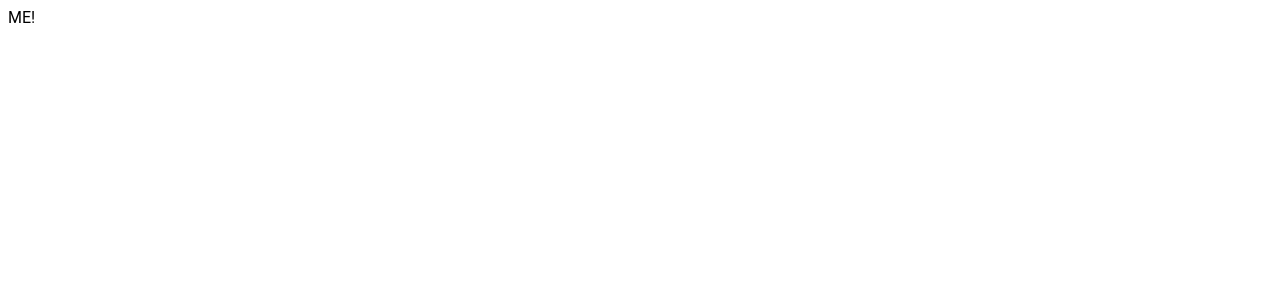
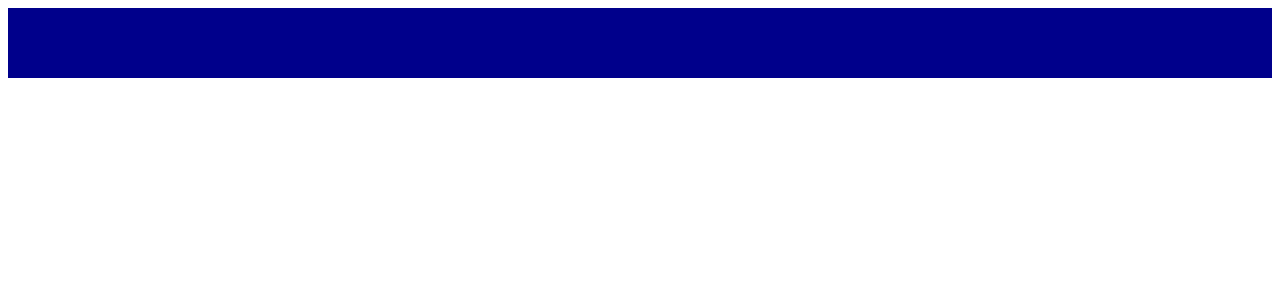
Before and after one commit to Nicholas-Mercado/nm-website-port, a React (Create React App) app: page / in a window 1280 px wide. Shown: the top 300 px of the page. Built offline with nearby package versions, Linux system fonts and the light colour scheme.

Commit message:
create sections

```diff
--- a/src/App.js
+++ b/src/App.jsx
@@ -1,9 +1,10 @@
+import Topbar from "./components/topbar/Topbar";
 
 function App() {
   return (
     <>
       <div className="app">
-      ME!
+        <Topbar/>
       </div>
     </>
   );
--- a/src/components/contact/Contact.jsx
+++ b/src/components/contact/Contact.jsx
@@ -1,4 +1,4 @@
-import
+import "./contact.scss"
 
 export default function Contact() {
   return (
--- a/src/components/contact/contact.scss
+++ b/src/components/contact/contact.scss
@@ -0,0 +1,3 @@
+.contact{
+    background-color: lightblue;
+}
--- a/src/components/intro/intro.scss
+++ b/src/components/intro/intro.scss
@@ -0,0 +1,3 @@
+.intro{
+    background-color: lightblue;
+}
--- /dev/null
+++ b/src/components/projects/project.scss
@@ -0,0 +1,3 @@
+.project{
+    background-color: lightyellow;
+}
--- a/src/components/topbar/Topbar.jsx
+++ b/src/components/topbar/Topbar.jsx
@@ -0,0 +1,7 @@
+import "./topbar.scss"
+
+export default function Topbar() {
+  return (
+    <div className='topbar'></div>
+  )
+}
--- a/src/components/topbar/topbar.scss
+++ b/src/components/topbar/topbar.scss
@@ -0,0 +1,5 @@
+.topbar{
+    width: 100%;
+    height: 70px;
+    background-color:darkblue
+}
```
Also changed, not shown: src/components/intro/Intro.jsx (+7 -0 lines), src/components/portfolio/Portfolio.jsx (+7 -0 lines), src/components/projects/Project.jsx (added, +7 -0 lines).
